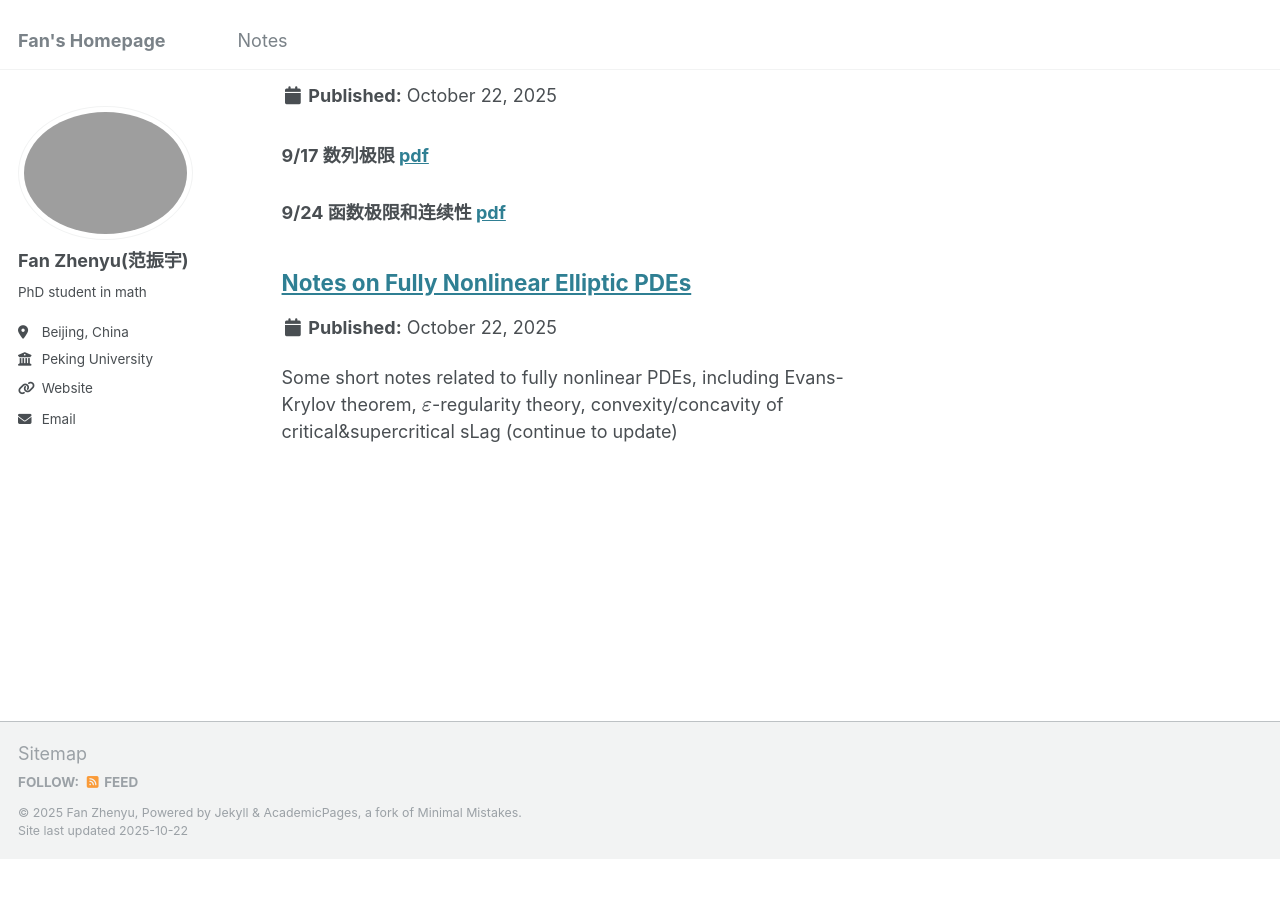
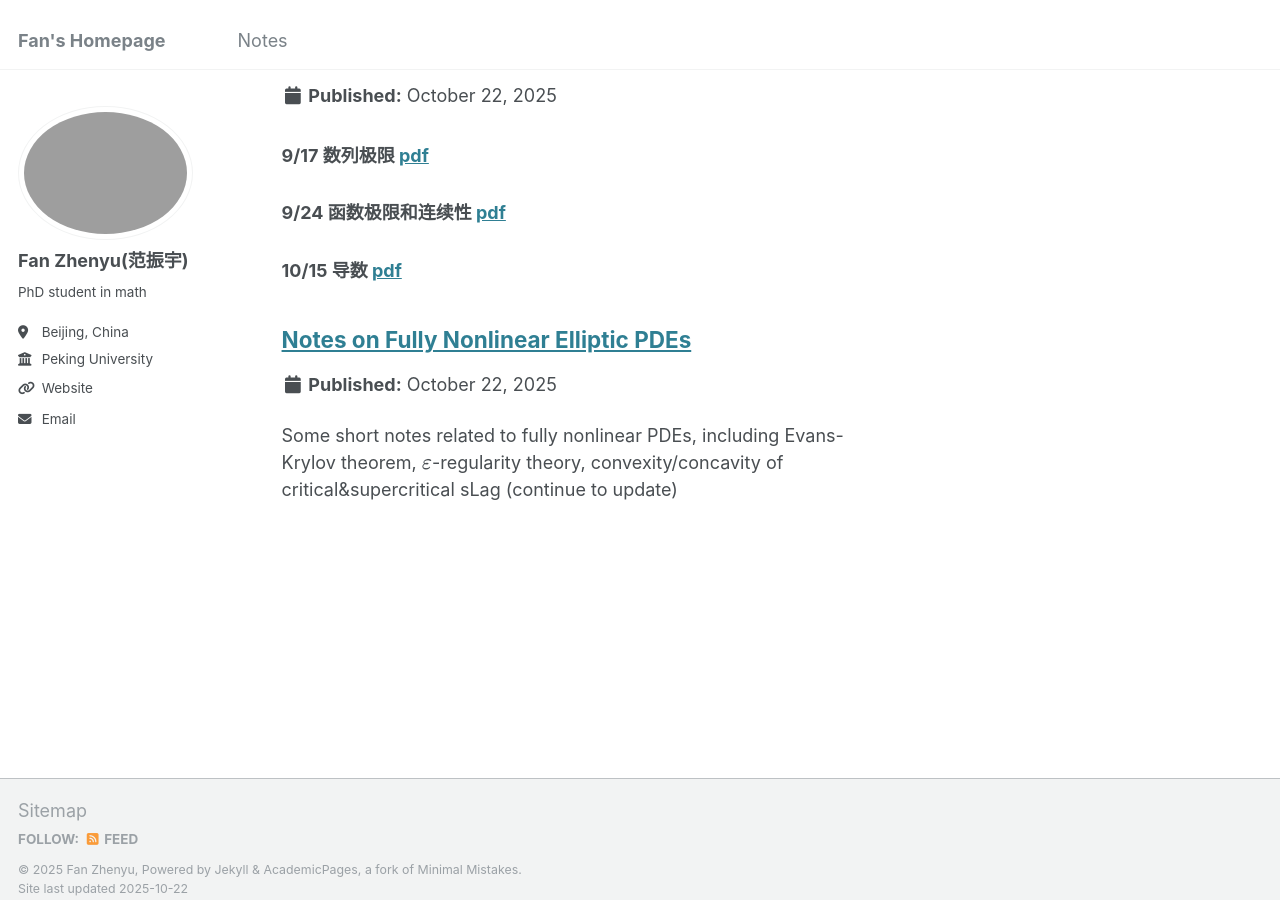
Before and after one commit to fanzymath/fanzymath.github.io, a Jekyll site: the page built from _pages/notes.html, in a window 1280 px wide and 900 px high, scrolled down 605 px. Built offline with Jekyll 4.4.1, drawn with Linux system fonts in a browser that asks for light colours; before the commit the page ends 1464 px from its top, so only the background shows below that.

Commit message:
Update 2025-fall-adv-A.md

```diff
--- a/_notes/2025-fall-adv-A.md
+++ b/_notes/2025-fall-adv-A.md
@@ -11,3 +11,4 @@ location: "Beijing"
 
 ### 9/17 数列极限 [pdf](https://fanzymath.github.io/files/9_17_limit_of_sequence.pdf)
 ### 9/24 函数极限和连续性 [pdf](https://fanzymath.github.io/files/9_24_Continuity.pdf)
+### 10/15 导数 [pdf](https://fanzymath.github.io/files/10_15_derivatives.pdf)
```
